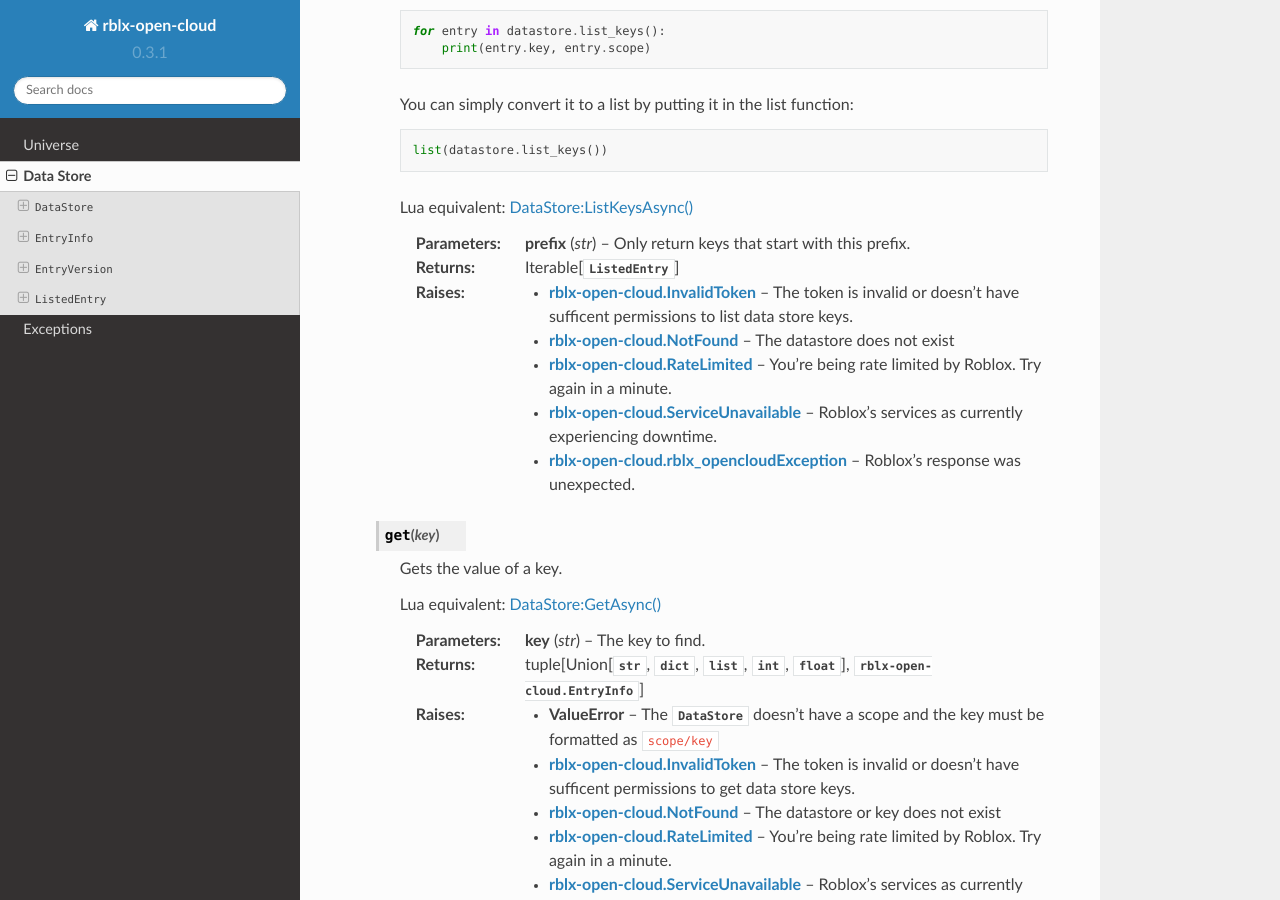
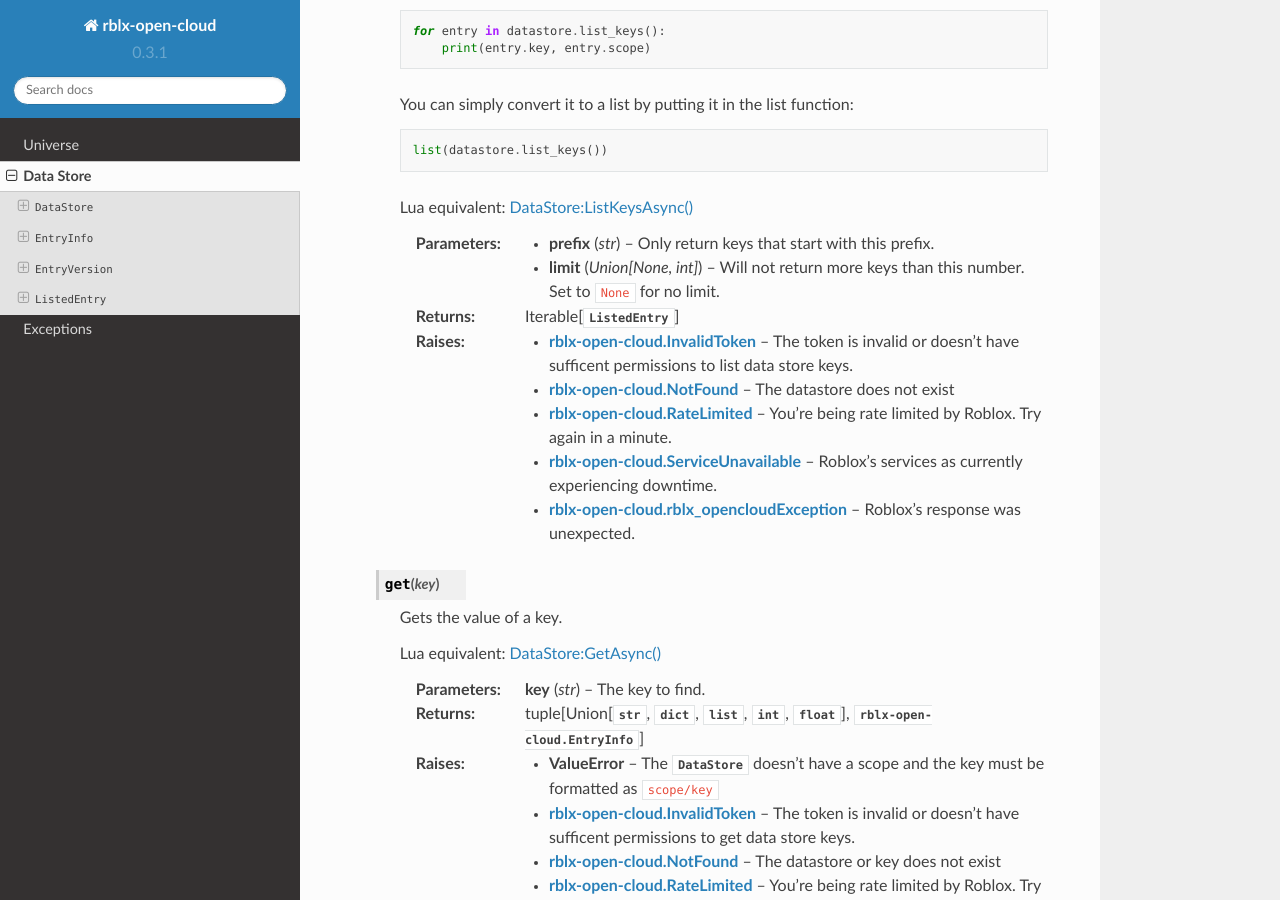
Before and after one commit to treeben77/rblx-open-cloud, a Sphinx documentation site: the page built from docs/source/datastore.rst, in a window 1280 px wide and 900 px high, scrolled down 882 px. Built offline with Sphinx 7.4.7 and the Read the Docs theme 2.0.0, drawn with Linux system fonts in a browser that asks for light colours; some of the changed text lies outside the part shown.

Commit message:
update documentation for limit change

```diff
--- a/docs/source/datastore.rst
+++ b/docs/source/datastore.rst
@@ -49,6 +49,7 @@ Data Store
         Lua equivalent: `DataStore:ListKeysAsync() <https://create.roblox.com/docs/reference/engine/classes/DataStore#ListKeysAsync>`__
 
         :param str prefix: Only return keys that start with this prefix.
+        :param Union[None, int] limit: Will not return more keys than this number. Set to ``None`` for no limit.
 
         :returns: Iterable[:class:`ListedEntry`]
         :raises rblx-open-cloud.InvalidToken: The token is invalid or doesn't have sufficent permissions to list data store keys.
@@ -161,6 +162,7 @@ Data Store
         :param str key: The key to find versions for.
         :param datetime.datetime after: Only find versions after this datetime
         :param datetime.datetime before: Only find versions before this datetime
+        :param Union[None, int] limit: Will not return more versions than this number. Set to ``None`` for no limit.
         :param bool descending: Wether the versions should be sorted by date ascending or descending.
 
         :returns: Iterable[:class:`EntryVersion`]
--- a/docs/source/universe.rst
+++ b/docs/source/universe.rst
@@ -51,6 +51,7 @@ Universe
             list(universe.list_data_stores())
 
          :param str prefix: Only Iterates datastores with that start with this string
+         :param Union[None, int] limit: Will not return more datastores than this number. Set to ``None`` for no limit.
          :param Union[str, None] scope: The scope the :class:`rblx-open-cloud.DataStore` will have.
 
          :returns: Iterable[:class:`rblx-open-cloud.DataStore`]
```
